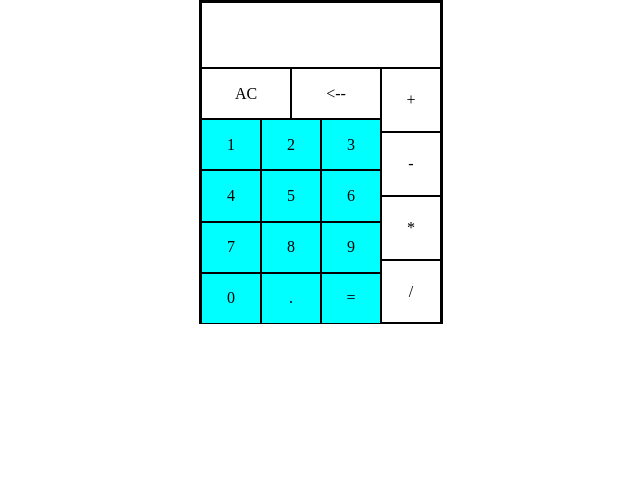
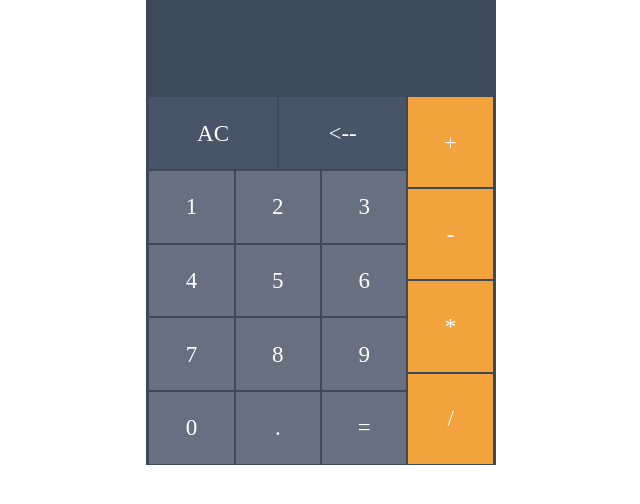
Before and after one commit to pharoTA/TOP_Calculator, a plain HTML site: page index.html in a window 1280 px wide. Shown: the whole page, without its empty margins (319-959 px from the left). Drawn offline with Linux system fonts and the light colour scheme.

Commit message:
Improve style through better choice of colors

```diff
--- a/styles.css
+++ b/styles.css
@@ -1,6 +1,15 @@
+:root {
+    --operator-color: rgb(242, 163, 60);
+    --erase-buttons-color: rgb(72, 84, 104);
+    --value-buttons-color: rgb(102, 112, 129);
+    --display-color: rgb(59, 73, 88);
+}
+
 * {
     padding: 0;
     margin: 0;
+    color: white;
+    font-size: 1.2rem;
 }
 
 .calculatorContainer {
@@ -11,13 +20,14 @@
 
 .calculator {
     width: 15em;
-    border: solid black 2px;
+    border: solid var(--display-color) 2px;
     height: 20em;
 }
 
 .displaySection {
     height: 20%;
-    border: solid black 1px;
+    border: solid var(--display-color) 1px;
+    background-color: var(--display-color);
 }
 
 .displaySectionText {
@@ -26,7 +36,6 @@
     height: 100%;
     text-align: right;
     padding: 1em;
-    font-size: large;
 }
 
 .keyboardSection {
@@ -43,6 +52,7 @@
 .eraseSection {
     flex: 1;
     display: flex;
+    background-color: var(--erase-buttons-color);
 }
 
 .eraseButton {
@@ -50,7 +60,7 @@
     justify-content: center;
     align-items: center;
     flex: 1;
-    border: solid black 1px;
+    border: solid var(--display-color) 1px;
 }
 
 .backspaceButton {
@@ -58,7 +68,7 @@
     display: flex;
     justify-content: center;
     align-items: center;
-    border: solid black 1px;
+    border: solid var(--display-color) 1px;
 }
 
 .numberKeyboardSection {
@@ -83,8 +93,8 @@
 
 .numberTouch {
     flex: 1;
-    background-color: aqua;
-    border: solid black 1px;
+    background-color: var(--value-buttons-color);
+    border: solid var(--display-color) 1px;
     display: flex;
     justify-content: center;
     align-items: center;
@@ -92,11 +102,12 @@
 
 
 .operatorTouch {
+    background-color: var(--operator-color);
     display: flex;
     justify-content: center;
     align-items: center;
     flex: 1;
-    border: solid black 1px;
+    border: solid var(--display-color) 1px;
 }
 
 .touchText {
```
